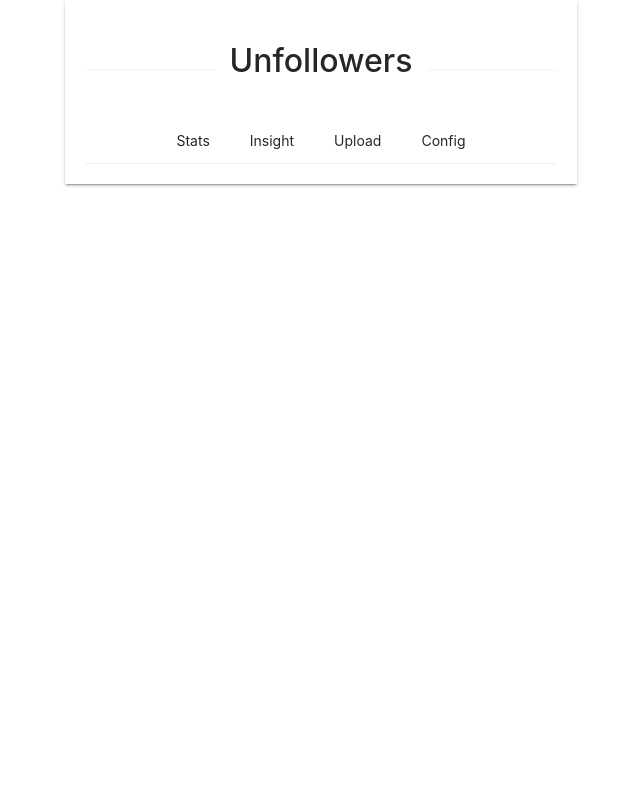
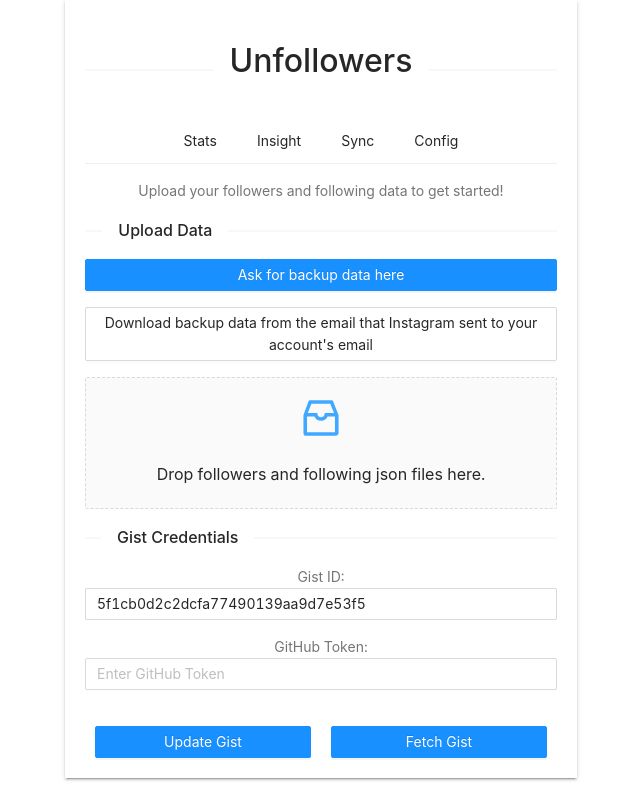
Before and after one commit to argaghulamahmad/unfollowers, a React (Create React App) app: page /sync in a window 1280 px wide. Shown: the whole page, without its empty margins (319-959 px from the left). Built offline with nearby package versions, Linux system fonts and the light colour scheme.

Commit message:
Rename component

```diff
--- a/src/App.js
+++ b/src/App.js
@@ -1,17 +1,17 @@
 import React from 'react';
 import './App.css';
-import { BrowserRouter as Router, Link, Route, Switch } from 'react-router-dom';
-import { Divider, Menu, Space } from 'antd';
+import {BrowserRouter as Router, Link, Route, Switch} from 'react-router-dom';
+import {Divider, Menu, Space} from 'antd';
 import Insight from './components/Insight';
-import Uploader from './components/Uploader';
+import Sync from './components/Sync';
 import Config from './components/Config';
 import Stats from './components/Stats';
 
 const menuItems = [
-    { key: 'stats', label: 'Stats', path: '/stats', component: Stats },
-    { key: 'insight', label: 'Insight', path: '/', component: Insight },
-    { key: 'uploadFile', label: 'Upload', path: '/upload', component: Uploader },
-    { key: 'config', label: 'Config', path: '/config', component: Config },
+    {key: 'stats', label: 'Stats', path: '/stats', component: Stats},
+    {key: 'insight', label: 'Insight', path: '/', component: Insight},
+    {key: 'sync', label: 'Sync', path: '/sync', component: Sync},
+    {key: 'config', label: 'Config', path: '/config', component: Config},
 ];
 
 function App() {
@@ -22,8 +22,9 @@ function App() {
                     <Divider orientation="center">
                         <h1>Unfollowers</h1>
                     </Divider>
-                    <Space direction="vertical" size="middle" style={{ display: 'flex' }}>
-                        <Menu style={{ position: 'relative', display: 'flex', justifyContent: 'center' }} mode="horizontal">
+                    <Space direction="vertical" size="middle" style={{display: 'flex'}}>
+                        <Menu style={{position: 'relative', display: 'flex', justifyContent: 'center'}}
+                              mode="horizontal">
                             {menuItems.map(item => (
                                 <Menu.Item key={item.key}>
                                     <Link to={item.path}>{item.label}</Link>
@@ -32,7 +33,7 @@ function App() {
                         </Menu>
                         <Switch>
                             {menuItems.map(item => (
-                                <Route key={item.key} exact path={item.path} component={item.component} />
+                                <Route key={item.key} exact path={item.path} component={item.component}/>
                             ))}
                         </Switch>
                     </Space>
--- a/src/components/Insight.js
+++ b/src/components/Insight.js
@@ -1,6 +1,6 @@
 import {useEffect, useState} from "react";
 import {BackTop, Button, Card, Col, Divider, List, notification, Row, Select, Space} from "antd";
-import Uploader from "./Uploader";
+import Sync from "./Sync";
 import {typeOfDataThatAskSelectMap} from "../consts";
 import {Option} from "antd/es/mentions";
 
@@ -251,7 +251,7 @@ const Insight = () => {
             </Card>
         </Space>
         <BackTop/>
-    </div> : <Uploader/>);
+    </div> : <Sync/>);
 }
 
 export default Insight;
--- a/src/components/Stats.js
+++ b/src/components/Stats.js
@@ -1,6 +1,6 @@
 import React from 'react';
 import { Card, Col, Divider, Row, Space, Table, Tabs } from 'antd';
-import Uploader from './Uploader';
+import Sync from './Sync';
 
 const getDifferenceBetweenFollowerAndFollowing = () => {
     const followersProfiles = JSON.parse(localStorage.getItem('followerUsernames'));
@@ -74,7 +74,7 @@ const Stats = () => {
             </Space>
         </div>
     ) : (
-        <Uploader />
+        <Sync />
     );
 };
 
--- a/src/components/Uploader.js
+++ b/src/components/Sync.js
@@ -18,7 +18,7 @@ class Profile {
     }
 }
 
-const Uploader = () => {
+const Sync = () => {
     const [gistId, setGistId] = useState(localStorage.getItem('gistId') || '5f1cb0d2c2dcfa77490139aa9d7e53f5');
     const [githubToken, setGithubToken] = useState(localStorage.getItem('githubToken'));
     const [lastUpdateAt, setLastUpdateAt] = useState(
@@ -288,4 +288,4 @@ const Uploader = () => {
     );
 };
 
-export default Uploader;
+export default Sync;
```
